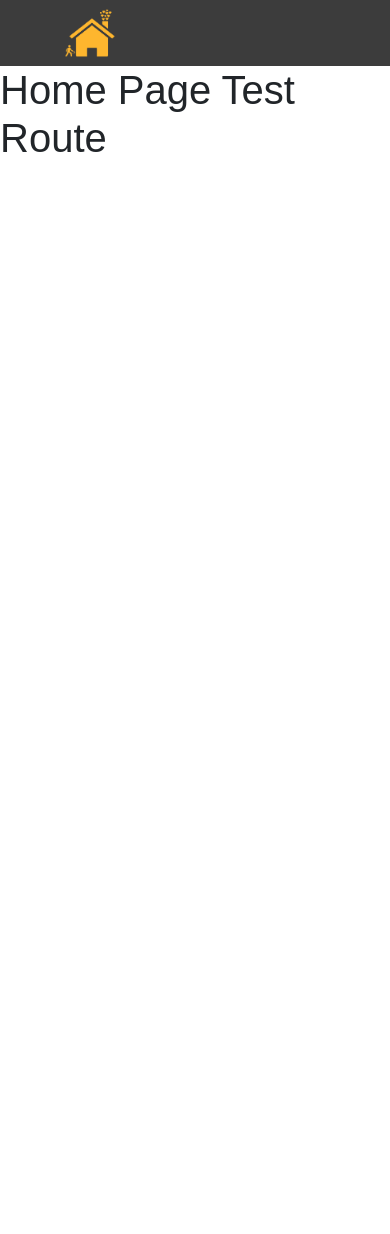
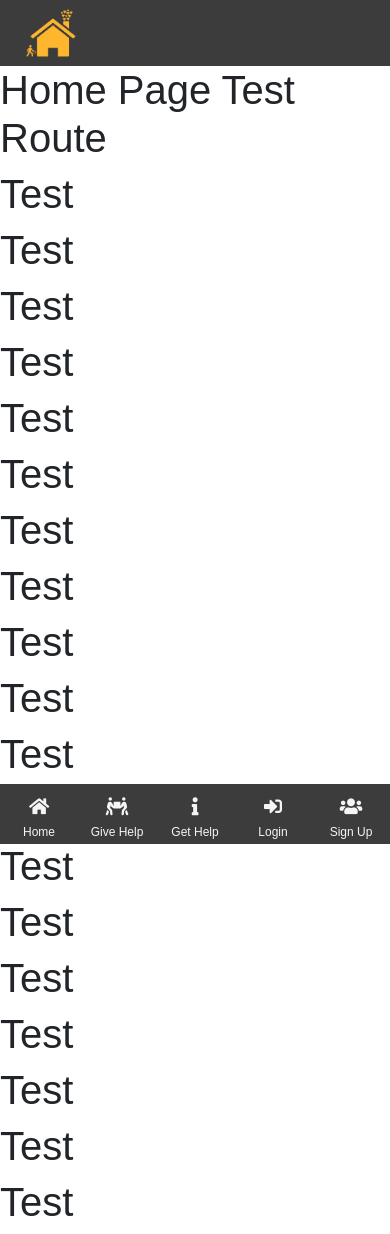
Before and after one commit to LouieOHagan/Covid-Companion-Website, a Flask app: page / in a window 390 px wide. Before the commit the page ends 152 px from the top, so only its background shows below. Run offline with Flask 2, Linux system fonts and the light colour scheme; some libraries are stand-ins or nearby versions.

Commit message:
Feat: Added second navbar down the bottom of the screen, only appears on small devices (>767px) when top nav items dissapears and added styling for navbar. Added Test text for testing to ensure its fixed down bottom

```diff
--- a/static/css/style.css
+++ b/static/css/style.css
@@ -32,16 +32,23 @@ body {
     width: 80%;
 }
 
+.nav-item .activated {
+    color: #feb62e;
+}
+
 .nav-item {
     margin-right: 50px;
 }
 
 .nav-link {
     color: #f5f5f5;
+    transition: 0.3s;
 }
 
 .nav-link:hover {
     color: #feb62e;
+    transition: 0.5s;
+
 }
 
 .nav-link::after {
@@ -75,3 +82,55 @@ body {
 .nav-btn .nav-link:hover {
     color: #f5f5f5;
 }
+
+/* --------------------------Small Device Navbar */
+
+.phone-nav {
+	position: fixed;
+	bottom: 0;
+	left: 0;
+	margin-top: -5px;
+	width: 100%;
+}
+
+.phone-nav ul {
+	background-color: #3c3c3c;
+	display: flex;
+	padding: 0;
+	margin: 0;
+	list-style-type: none;
+	height: 60px;
+}
+
+.phone-nav ul li {
+	color: #f5f5f5;
+	cursor: pointer;
+	flex: 1;
+	padding: 10px;
+	text-align: center;
+}
+
+.phone-nav ul li:hover, .phone-nav ul li.active {
+	color: #feb62e;
+}
+
+.phone-nav ul li p, .phone-nav ul li a {
+	font-size: 12px;
+	margin: 2px 0;
+    display: block;
+    color: #f5f5f5;
+}
+
+
+/* --------------------------Media Query */
+
+/* Active for screen sizes under 992px */
+@media (max-width: 992px) {
+    .cc-navbar {
+        width: 100%;
+    }
+
+    .nav-item {
+        margin-right: 40px;
+    }
+}
--- a/templates/base.html
+++ b/templates/base.html
@@ -15,6 +15,8 @@
 
     <!-- Bootstrap 4 -->
     <link rel="stylesheet" href="https://stackpath.bootstrapcdn.com/bootstrap/4.4.1/css/bootstrap.min.css" integrity="sha384-Vkoo8x4CGsO3+Hhxv8T/Q5PaXtkKtu6ug5TOeNV6gBiFeWPGFN9MuhOf23Q9Ifjh" crossorigin="anonymous">
+     <!-- Font Awesome -->
+    <link rel="stylesheet" href="https://use.fontawesome.com/releases/v5.8.1/css/all.css" integrity="sha384-50oBUHEmvpQ+1lW4y57PTFmhCaXp0ML5d60M1M7uH2+nqUivzIebhndOJK28anvf" crossorigin="anonymous">
     <!-- Hover.css -->
     <link rel="stylesheet" href="https://cdnjs.cloudflare.com/ajax/libs/hover.css/2.3.1/css/hover-min.css" type="text/css">
     <!-- Custom CSS File -->
@@ -30,8 +32,8 @@
                 <!-- Navigation Bar Links -->
                 <div class="collapse navbar-collapse" id="navbarSupportedContent">
                     <ul class="navbar-nav ml-auto">
-                        <li class="nav-item activated">
-                            <a class="nav-link" href="{{ url_for('home') }}">Home</a>
+                        <li class="nav-item">
+                            <a class="nav-link activated" href="{{ url_for('home') }}">Home</a>
                         </li>
                         <li class="nav-item">
                             <a class="nav-link" href="{{ url_for('give_help') }}">Give Help</a>
@@ -49,11 +51,56 @@
                 </div>
                 <!-- / .Navigation Bar Links -->
             </nav>
-
     </div>
     <!-- / .Navigation Bar -->
 
+
+                <div class="phone-nav d-block d-md-none">
+                    <ul>
+                        <li>
+                            <i class="fas fa-home"></i>
+                            <a href="{{ url_for('home') }}">Home</a>
+                        </li>
+                        <li>
+                            <i class="fas fa-people-carry"></i>
+                            <a href="{{ url_for('give_help') }}">Give Help</a>
+                        </li>
+                        <li>
+                            <i class="fas fa-info"></i>
+                            <a href="{{ url_for('get_help') }}">Get Help</a>
+                        </li>
+                        <li>
+                            <i class="fas fa-sign-in-alt"></i>
+                            <a href="{{ url_for('login') }}">Login</a>
+                        </li>
+                        <li>
+                            <i class="fas fa-users"></i>
+                            <a href="{{ url_for('sign_up') }}">Sign Up</a>
+                        </li>
+                    </ul>
+                </div>
+
     {% block content %}
     {% endblock %}
+
+    <h1>Test</h1>
+    <h1>Test</h1>
+    <h1>Test</h1>
+    <h1>Test</h1>
+    <h1>Test</h1>
+    <h1>Test</h1>
+    <h1>Test</h1>
+    <h1>Test</h1>
+    <h1>Test</h1>
+    <h1>Test</h1>
+    <h1>Test</h1>
+    <h1>Test</h1>
+    <h1>Test</h1>
+    <h1>Test</h1>
+    <h1>Test</h1>
+    <h1>Test</h1>
+    <h1>Test</h1>
+    <h1>Test</h1>
+    <h1>Test</h1>
 </body>
 </html>
```
